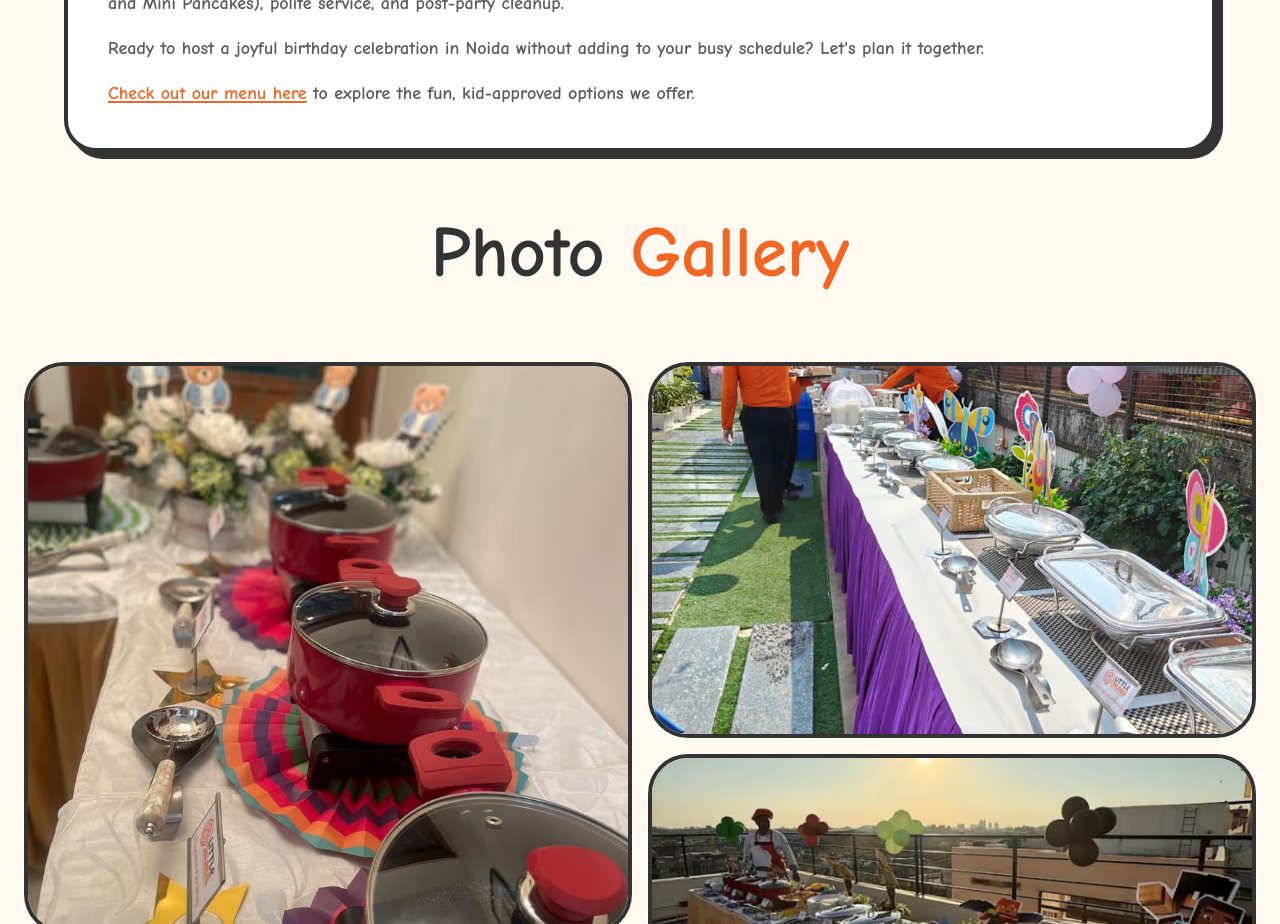
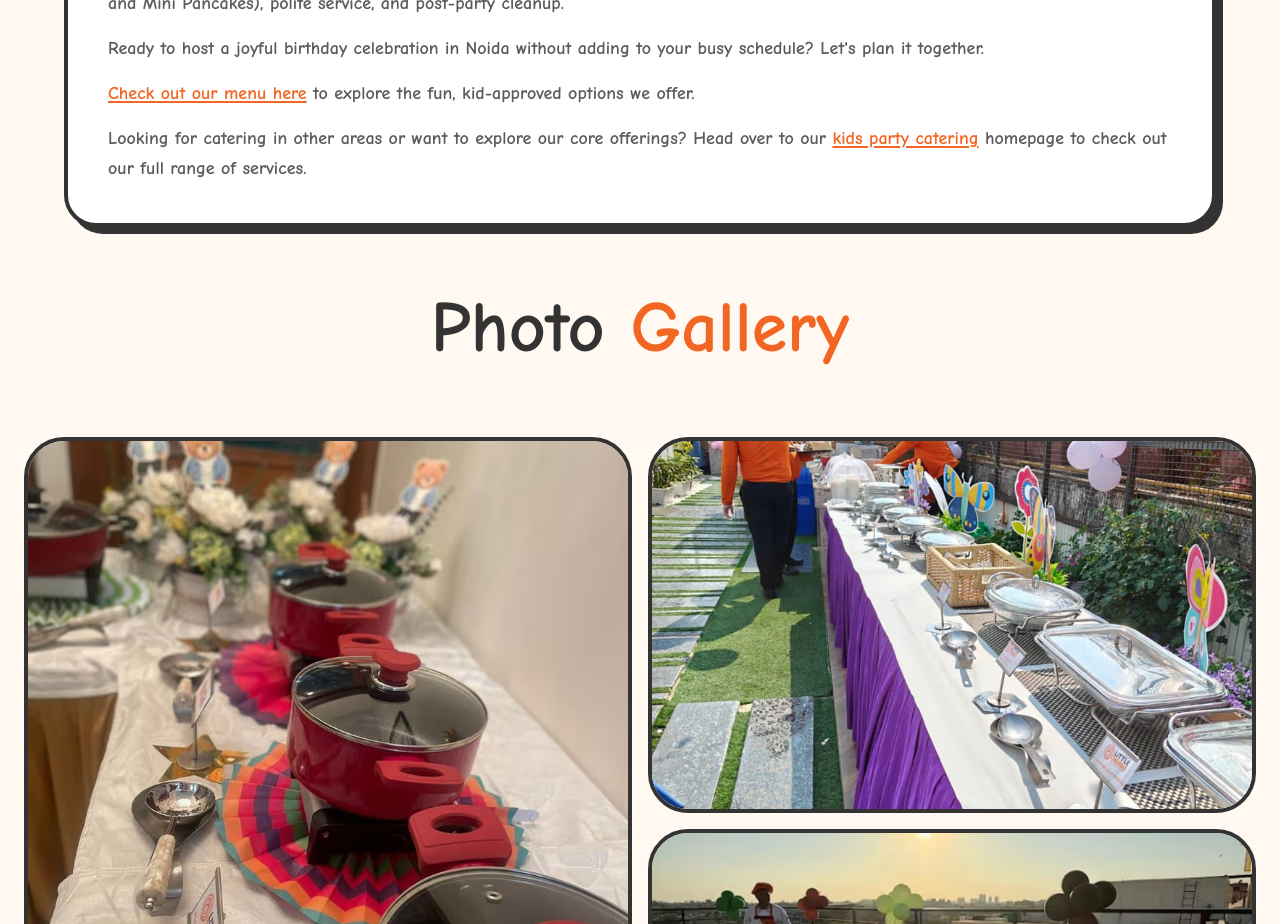
Before and after one commit to Vishwash-chauhan/lj-website, a Next.js app: page /services/kids-party-catering-noida in a window 1280 px wide. Shown: the part 1480-2404 px from the top of the page. Built offline with nearby package versions, Linux system fonts and the light colour scheme.

Commit message:
added the home link to city landing pages

```diff
--- a/app/components/KidsPartyCateringCityLanding.tsx
+++ b/app/components/KidsPartyCateringCityLanding.tsx
@@ -113,6 +113,14 @@ export default function KidsPartyCateringCityLanding({ config }: KidsPartyCateri
               {config.menuLinkLine.postText ? ` ${config.menuLinkLine.postText}` : ''}
             </p>
           )}
+
+          <p className="mt-4 text-sm sm:text-base md:text-lg font-bold text-[#333333]/80 leading-relaxed">
+            Looking for catering in other areas or want to explore our core offerings? Head over to our{' '}
+            <Link href="/" className="font-black text-[#F26522] underline decoration-2 underline-offset-2">
+              kids party catering
+            </Link>{' '}
+            homepage to check out our full range of services.
+          </p>
         </div>
       </section>
 
--- a/app/components/KidsPartyVenueGurgaonContent.tsx
+++ b/app/components/KidsPartyVenueGurgaonContent.tsx
@@ -163,6 +163,13 @@ export default function KidsPartyVenueGurgaonContent() {
             Whether you&apos;re planning an intimate celebration for 25-30 kids or a vibrant party for up to 100 guests, our Kids
             Party House in DLF Phase-1, Gurgaon offers the perfect setting to create unforgettable memories.
           </p>
+          <p className="text-sm sm:text-base md:text-lg font-bold text-[#333333]/80 leading-relaxed">
+            To explore our services across Delhi NCR or learn more about our brand, visit our{' '}
+            <Link href="/" className="font-black text-[#F26522] underline decoration-2 underline-offset-2">
+              kids party catering and venue
+            </Link>{' '}
+            homepage.
+          </p>
         </div>
       </section>
 
```
